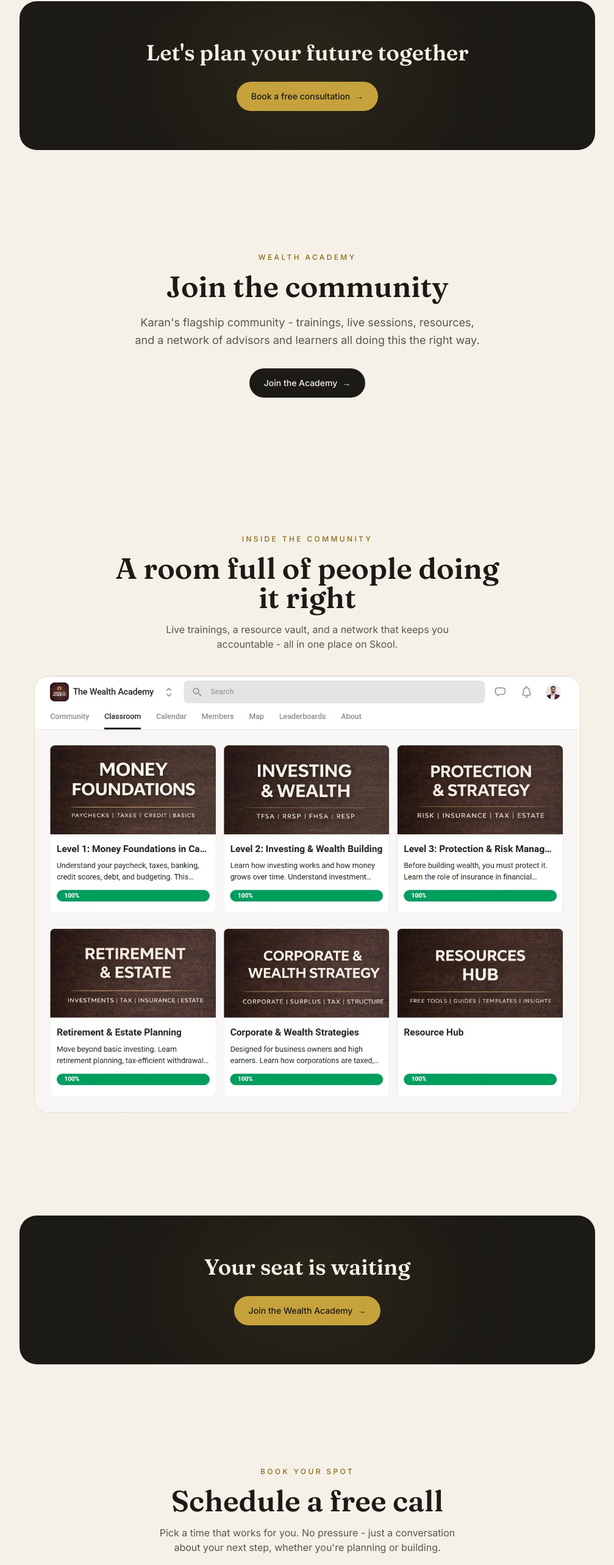
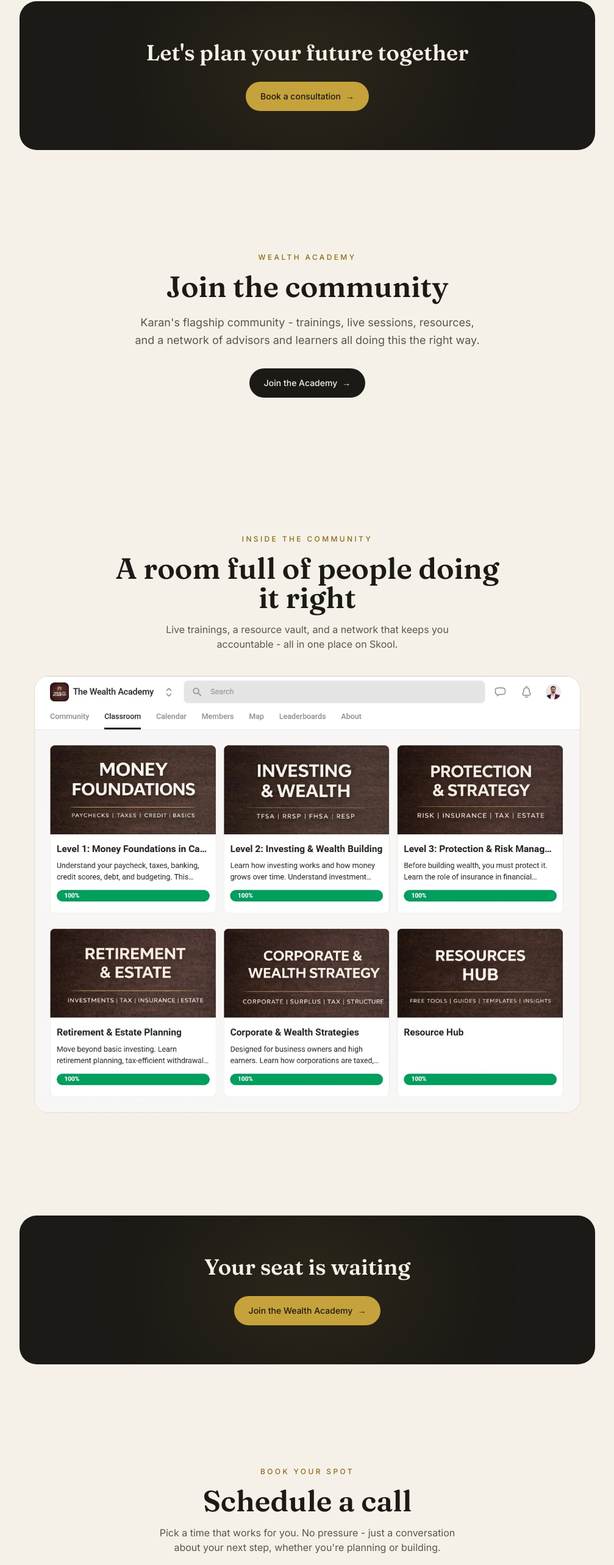
Before and after one commit to opsverasystems-h/Karanpurba, a Next.js app: page / in a window 1280 px wide. Shown: the part 7851-10417 px from the top of the page at 61% size, without its empty margins (264-1271 px from the left). Built offline with nearby package versions, Linux system fonts and the light colour scheme.

Commit message:
Remove 'free' from call CTAs (paid options exist)
Schedule a call / Book a call / Book a no-pressure call / Book a consultation.

Co-Authored-By: Claude Opus 4.8 <noreply@anthropic.com>

```diff
--- a/components/Booking.tsx
+++ b/components/Booking.tsx
@@ -9,7 +9,7 @@ export function Booking() {
       <Reveal className="mx-auto max-w-2xl text-center">
         <p className="eyebrow">Book your spot</p>
         <h2 className="mt-4 font-display text-3xl font-semibold leading-tight text-ink md:text-5xl">
-          Schedule a free call
+          Schedule a call
         </h2>
         <p className="mx-auto mt-4 max-w-lg text-ink-soft">
           Pick a time that works for you. No pressure - just a conversation
--- a/components/FinalCTA.tsx
+++ b/components/FinalCTA.tsx
@@ -31,7 +31,7 @@ export function FinalCTA() {
             </span>
           </h2>
           <p className="relative mx-auto mt-5 max-w-md text-paper/70">
-            Book a free, no-pressure call. We&apos;ll figure out the right path -
+            Book a no-pressure call. We&apos;ll figure out the right path -
             whether you&apos;re planning or building.
           </p>
           <div className="relative mt-8 flex flex-wrap justify-center gap-3">
--- a/components/StickyCTA.tsx
+++ b/components/StickyCTA.tsx
@@ -25,7 +25,7 @@ export function StickyCTA() {
         href="#book"
         className="btn-gold w-full max-w-md shadow-[0_8px_30px_-6px_rgba(0,0,0,0.7)]"
       >
-        Book a free call <span aria-hidden>→</span>
+        Book a call <span aria-hidden>→</span>
       </a>
     </div>
   );
--- a/lib/content.ts
+++ b/lib/content.ts
@@ -200,7 +200,7 @@ export const planning = {
     "A partner who treats your future like their own",
   ],
   ctaHeading: "Let's plan your future together",
-  ctaButton: "Book a free consultation",
+  ctaButton: "Book a consultation",
 };
 
 export const academy = {
```
